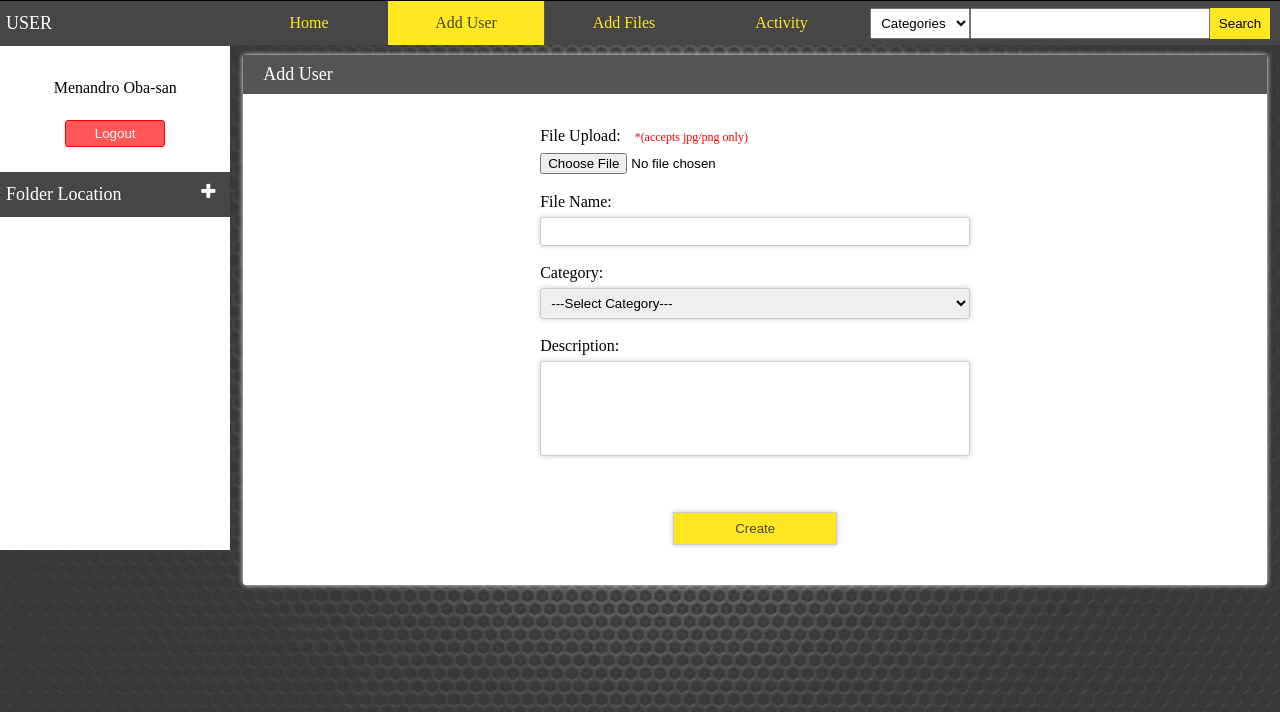
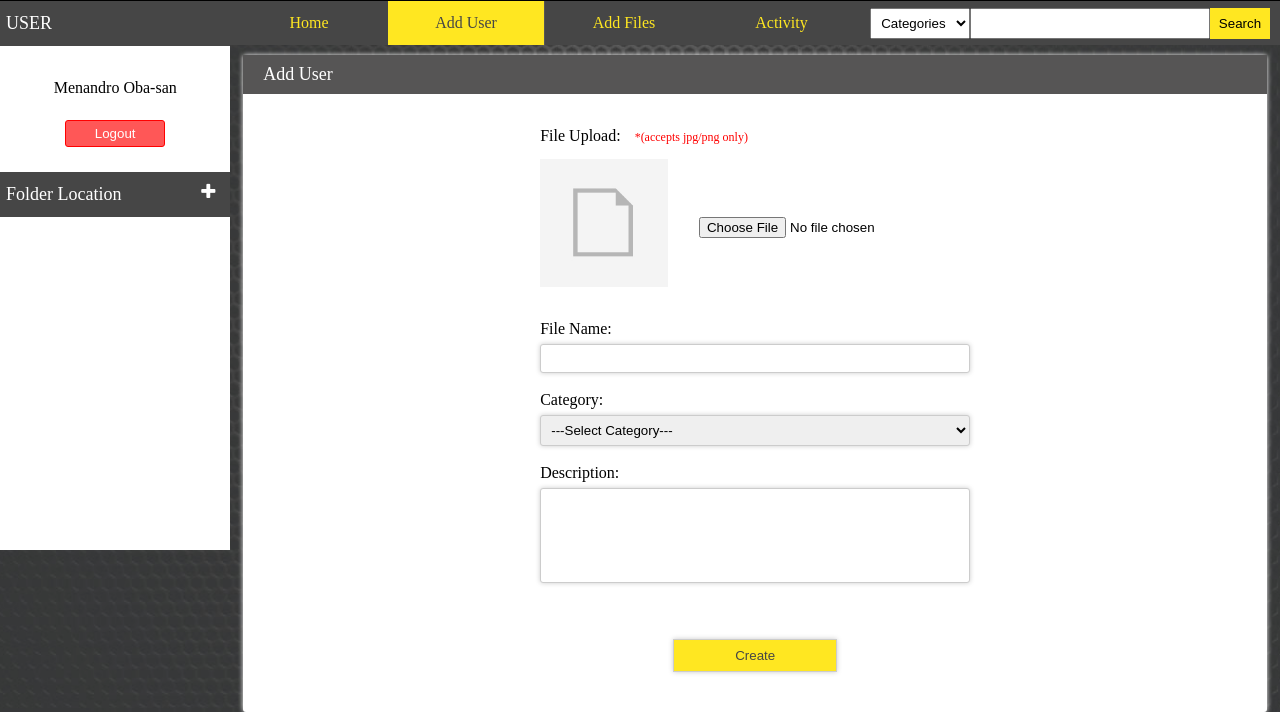
Before and after one commit to DJDigo/data_archiving, a CakePHP app: the page made by app/View/Archives/add.ctp in a window 1280 px wide. Shown: the part 88-800 px from the top of the page. Run offline with PHP 8.4 and a stand-in for CakePHP, Linux system fonts and the light colour scheme; the template is opened without the code that fills it, so the values that code supplies are empty; form fields are guessed from the names that the template uses; some libraries are stand-ins or nearby versions.

Commit message:
added image preview

```diff
--- a/app/View/Archives/add.ctp
+++ b/app/View/Archives/add.ctp
@@ -14,15 +14,21 @@
                 <div class="form-field">
                     <label class="form-label">File Upload: <span class="form-note">*(accepts jpg/png only)</span></label>
                     <div class="form-input-wrapper">
+                        <div class="form-image-uploaded">
+                            <img src="../img/common/fallback-file.png" class="js-image-uploaded">
+                        </div>
+                        <div class="form-upload-input">
                             <?php
                                 echo $this->Form->input('image.upload', array(
                                     'label'  => false,
                                     'type'   => 'file',
                                     'accept' => "image/*",
+                                    'div'    => false,
                                     'class'  => 'js-upload-image'
                                 ));
                             ?>
                             <span class="error-message js-error-image"></span>
+                        </div>
                     </div>
                 </div>
                 <div class="form-field">
--- a/app/webroot/css/style.css
+++ b/app/webroot/css/style.css
@@ -823,3 +823,20 @@ div[contenteditable=true] {
 .file-location {
     display: none;
 }
+.form-image-uploaded {
+    display: inline-block;
+    width: 35%;
+    margin-right: 1%;
+    vertical-align: middle;
+}
+
+.js-image-uploaded {
+    width: 128px;
+    height: 144px;
+    object-fit: contain;
+}
+.form-upload-input {
+    display: inline-block;
+    width: 50%;
+    vertical-align: middle;
+}
--- a/app/webroot/js/common.js
+++ b/app/webroot/js/common.js
@@ -34,6 +34,7 @@ $(function() {
             reader.onload = function (e) {
                 let imageType = input.files[0]['type'];
                 if ( imageType == 'image/jpeg' || imageType == 'image/png' ) {
+                    $('.js-image-uploaded').attr('src', e.target.result);
                     $('.js-file-name').val(input.files[0]['name']);
                     $('.js-error-image').hide().text('')
                 } else {
```
Also changed, not shown: app/webroot/img/common/fallback-file.png (added). Lines whose indentation alone changed are shown as unchanged.
